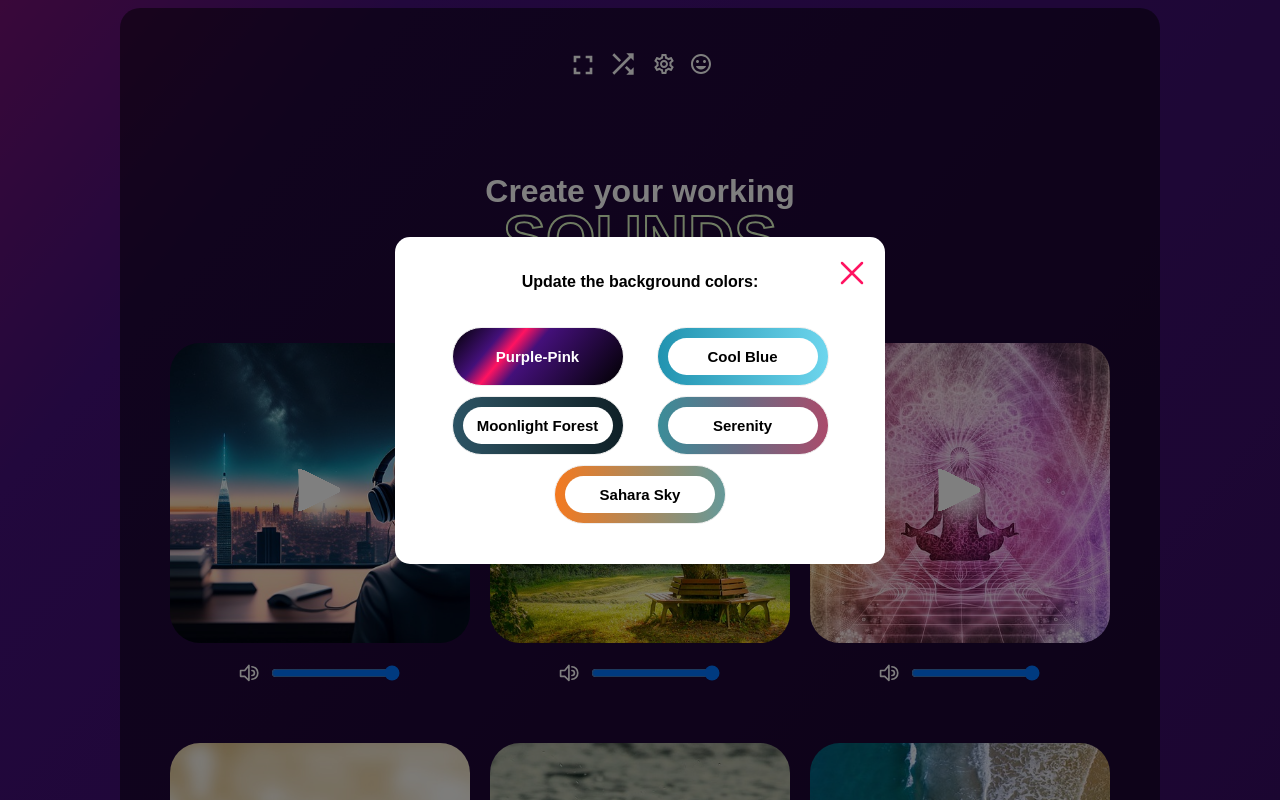
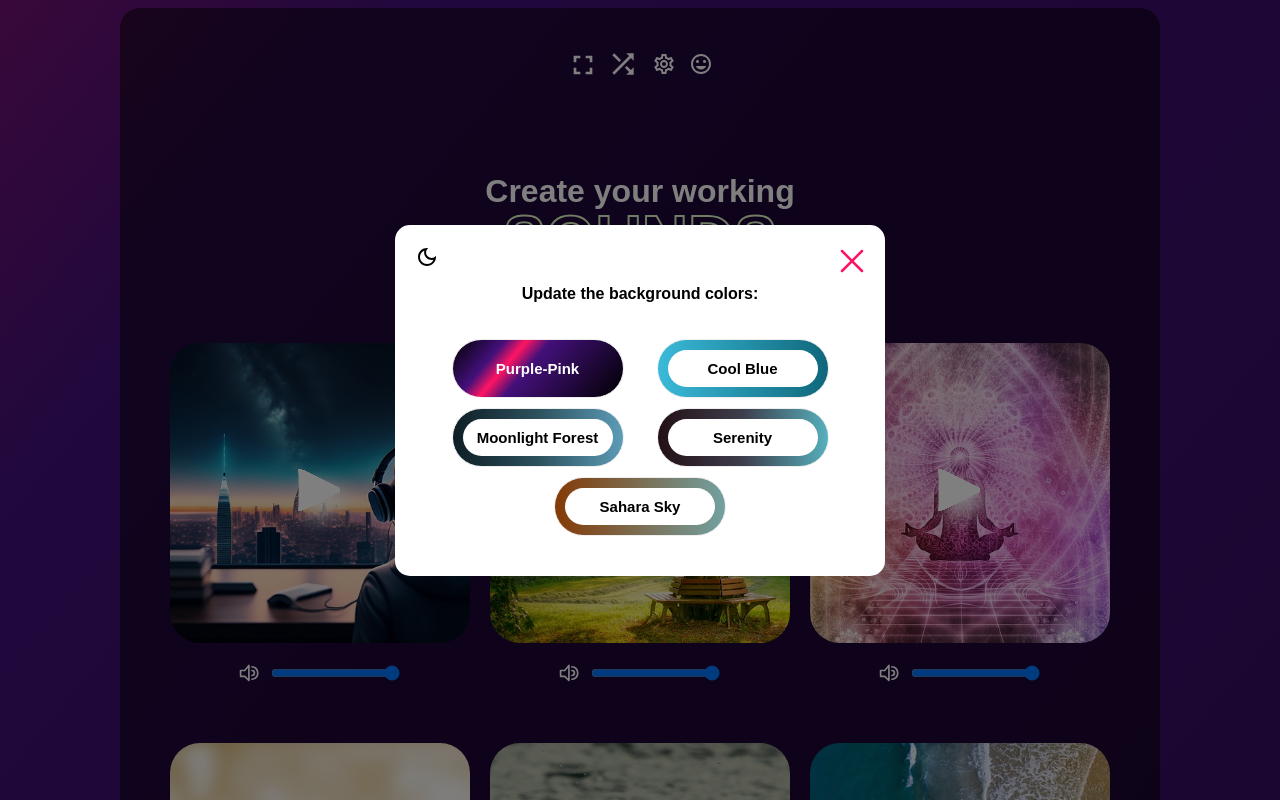
Before and after one commit to riccardobertolini/lofi-music, a Next.js app: page / in a window 1280 px wide. Both pictures are taken after a click on the button 664 px from the left and 65 px from the top of the page. Shown: the top 800 px of the page. Built offline with nearby package versions, Linux system fonts and the light colour scheme.

Commit message:
adding theme structure, need to fix rendering and colors still

```diff
--- a/components/SettingModal.tsx
+++ b/components/SettingModal.tsx
@@ -1,5 +1,5 @@
 import React, { useState, useRef, useEffect } from 'react'
-import { SettingsOutlined } from '@mui/icons-material'
+import { SettingsOutlined, DarkMode, DarkModeOutlined } from '@mui/icons-material'
 import {
   Container,
   CloseButton,
@@ -11,48 +11,57 @@ import {
 } from './SettingModal.style'
 import IconButton from './IconButton'
 import { useAccessibilityContext } from '../contexts/AccessibilityContext'
-import { MuiVariants } from '../constants/colors'
+import { ColorCodes, MuiVariants } from '../constants/colors'
+import { ColorSet, DarkModeUtils } from '../utils/DarkModeUtils';
 
-interface Color {
-  name: string
-  gradient: string
-  fallback: string
+
+class ColorTheme {
+  public name: string;
+  private _gradientType: number;
+  private _colorSet: ColorSet;
+
+  constructor(name: string, gradientType: number, colorSet: ColorSet) {
+    this.name = name,
+    this._gradientType = gradientType;
+    this._colorSet = colorSet
+  }
+
+  //linear-gradient( -50deg, #000 0%, #44107a 55%, #ff1361 66%, #44107a 76%, #000 100% );
+  public get gradient(): string {
+    switch (this._gradientType) {
+      case 1:
+        return `linear-gradient( -50deg, #000 0%, ${this._colorSet.secondary} 55%, ${this._colorSet.primary} 66%, ${this._colorSet.secondary} 76%, #000 100% )`;
+      case 2:
+        return `linear-gradient(to right, ${this._colorSet.primary}, ${this._colorSet.secondary})`;
+      case 3:
+        return `linear-gradient(to right, ${this._colorSet.accent}, ${this._colorSet.secondary}, ${this._colorSet.primary})`;
+      case 4:
+        return `linear-gradient(to right, ${this._colorSet.secondary}, ${this._colorSet.primary})`;
+      default:
+        return `linear-gradient(to right, ${this._colorSet.accent}, ${this._colorSet.secondary}, ${this._colorSet.primary})`;
+    }
+  }
+
+  public get fallback(): string {
+    return this._colorSet.primary;
+  }
 }
-//linear-gradient( -50deg, #000 0%, #44107a 55%, #ff1361 66%, #44107a 76%, #000 100% );
-const colors: Color[] = [
-  {
-    name: 'purple-pink',
-    gradient:
-      'linear-gradient( -50deg, #000 0%, #44107a 55%, #ff1361 66%, #44107a 76%, #000 100% )',
-    fallback: '#ff1361',
-  },
-  {
-    name: 'cool blue',
-    gradient: 'linear-gradient(to right, #2193b0, #6dd5ed)',
-    fallback: '#2193b0',
-  },
-  {
-    name: 'moonlight forest',
-    gradient: 'linear-gradient(to right, #2C5364, #203A43, #0F2027)',
-    fallback: '#0F2027',
-  },
-  {
-    name: 'serenity',
-    gradient: 'linear-gradient(to right, #3b8d99, #6b6b83, #aa4b6b)',
-    fallback: '#aa4b6b',
-  },
-  {
-    name: 'Sahara sky',
-    gradient: 'linear-gradient(to right, #f4791f, #659999)',
-    fallback: '#659999',
-  },
-]
+
+const themes: ColorTheme[] = [
+  new ColorTheme("purple-pink", 1, new ColorSet("#ff1361", "#44107a")),
+  new ColorTheme("cool blue", 2, new ColorSet("#2193b0", "#6dd5ed")),
+  new ColorTheme("moonlight forest", 3, new ColorSet("#2C5364", "#203A43", "#0F2027")),
+  new ColorTheme("serenity", 3, new ColorSet("#3b8d99", "#6b6b83", "#aa4b6b")),
+  new ColorTheme("sahara sky", 4, new ColorSet("#659999", "#f4791f"))
+];
+
+let currentTheme: ColorTheme = themes[0];
 
 const SettingModal = () => {
   const { setModalVisible } = useAccessibilityContext()
   const ModalRef = useRef(null)
   const [isOpen, setIsOpen] = useState<boolean>(false)
-  const [selectedColor, setSelectedColor] = useState<Color>()
+  const [selectedTheme, setSelectedTheme] = useState<ColorTheme>()
 
   const openModal = (): void => {
     setIsOpen(true)
@@ -79,17 +88,51 @@ const SettingModal = () => {
   }, [])
 
   useEffect(() => {
-    if (selectedColor) {
-      document.documentElement.style.backgroundColor = selectedColor.fallback
-      document.documentElement.style.backgroundImage = selectedColor.gradient
+    if (selectedTheme) {
+      document.documentElement.style.backgroundColor = selectedTheme.fallback
+      document.documentElement.style.backgroundImage = selectedTheme.gradient
     } else {
-      setSelectedColor(colors[0])
+      setSelectedTheme(themes[0])
     }
-  }, [selectedColor])
+  }, [selectedTheme])
 
-  const handleColorChange = (color: Color) => {
-    setSelectedColor(color)
+  const handleThemeChange = (theme: ColorTheme) => {
+    currentTheme = theme;
+    setSelectedTheme(theme)
   }
+
+  const flipToOppositeTheme = () => {
+    DarkModeUtils.switchMode();
+    handleThemeChange(currentTheme);
+  }
+
+  const darkModeButtonIcon = () => {
+    if (DarkModeUtils.darkMode) {
+      return  <DarkMode
+              onClick={flipToOppositeTheme}
+              onKeyDown={(e: React.KeyboardEvent) => {
+                if (e.key == ' ' || e.key == 'Enter' || e.key == 'Return') {
+                  flipToOppositeTheme()
+                }
+              }}
+              tabIndex={1}
+              aria-label="switch mode"
+              sx={{ fontSize: '24px', color: ColorCodes.BLACK, float: 'left' }}
+              />
+    } else {
+      return  <DarkModeOutlined
+              onClick={flipToOppositeTheme}
+              onKeyDown={(e: React.KeyboardEvent) => {
+                if (e.key == ' ' || e.key == 'Enter' || e.key == 'Return') {
+                  flipToOppositeTheme
+                }
+              }}
+              tabIndex={1}
+              aria-label="switch mode"
+              sx={{ fontSize: '24px', color: ColorCodes.BLACK, float: 'left' }}
+              />
+    }
+  };
 
   return (
     <Container>
@@ -118,7 +161,7 @@ const SettingModal = () => {
                 fill="none"
                 viewBox="0 0 24 24"
                 strokeWidth={1.5}
-                stroke={selectedColor?.fallback || '#000'}
+                stroke={selectedTheme?.fallback || '#000'}
                 className="w-6 h-6"
               >
                 <path
@@ -128,31 +171,34 @@ const SettingModal = () => {
                 />
               </svg>
             </CloseButton>
+            <div>
+              {darkModeButtonIcon()}
+            </div>
             <BackgroundColorWidget>
               <p>Update the background colors:</p>
               <ColorPickerWrapper>
-                {colors.map((color, index) => (
+                {themes.map((theme, index) => (
                   <ColorOption
                     key={index}
-                    onClick={() => handleColorChange(color)}
+                    onClick={() => handleThemeChange(theme)}
                     onKeyDown={(e: React.KeyboardEvent) => {
                       if (
                         e.key == ' ' ||
                         e.key == 'Return' ||
                         e.key == 'Enter'
                       ) {
-                        handleColorChange(color)
+                        handleThemeChange(theme)
                       }
                     }}
                     tabIndex={0}
-                    aria-label={color.name + ' as background'}
-                    background={color.gradient}
+                    aria-label={theme.name + ' as background'}
+                    background={theme.gradient}
                     insideback={
-                      color === selectedColor ? 'transparent' : 'white'
+                      theme === selectedTheme ? 'transparent' : 'white'
                     }
-                    textcolor={color === selectedColor ? 'white' : 'black'}
+                    textcolor={theme === selectedTheme ? 'white' : 'black'}
                   >
-                    <div>{color.name}</div>
+                    <div>{theme.name}</div>
                   </ColorOption>
                 ))}
               </ColorPickerWrapper>
--- /dev/null
+++ b/utils/DarkModeUtils.ts
@@ -0,0 +1,111 @@
+export class DarkModeUtils {
+    public static darkMode: boolean;
+
+    public static switchMode(): void {
+        DarkModeUtils.darkMode = !DarkModeUtils.darkMode;
+    }
+
+    public static HSLToHex(hsl: HSLColor): string {
+        const hDecimal = hsl.lightness / 100;
+        const a = (hsl.saturation * Math.min(hDecimal, 1 - hDecimal)) / 100;
+        const f = (n: number) => {
+          const k = (n + hsl.hue / 30) % 12;
+          const color = hDecimal - a * Math.max(Math.min(k - 3, 9 - k, 1), -1);
+
+          // Convert to Hex and prefix with "0" if required
+          return Math.round(255 * color)
+            .toString(16)
+            .padStart(2, "0");
+        };
+        return `#${f(0)}${f(8)}${f(4)}`;
+    }
+
+    public static HexToHSL(hex: string): HSLColor {
+        const result = /^#?([a-f\d]{2})([a-f\d]{2})([a-f\d]{2})$/i.exec(hex);
+
+        if (!result) {
+          throw new Error("Could not parse Hex Color");
+        }
+
+        const rHex = parseInt(result[1], 16);
+        const gHex = parseInt(result[2], 16);
+        const bHex = parseInt(result[3], 16);
+
+        const r = rHex / 255;
+        const g = gHex / 255;
+        const b = bHex / 255;
+
+        const max = Math.max(r, g, b);
+        const min = Math.min(r, g, b);
+
+        let h = (max + min) / 2;
+        let s = h;
+        let l = h;
+
+        if (max === min) {
+          // Achromatic
+          return { hue: 0, saturation: 0, lightness: l };
+        }
+
+        const d = max - min;
+        s = l > 0.5 ? d / (2 - max - min) : d / (max + min);
+        switch (max) {
+          case r:
+            h = (g - b) / d + (g < b ? 6 : 0);
+            break;
+          case g:
+            h = (b - r) / d + 2;
+            break;
+          case b:
+            h = (r - g) / d + 4;
+            break;
+        }
+        h /= 6;
+
+        s = s * 100;
+        s = Math.round(s);
+        l = l * 100;
+        l = Math.round(l);
+        h = Math.round(360 * h);
+
+        return { hue: h, saturation: s, lightness: l };
+    }
+}
+
+export interface HSLColor {
+    hue: number;
+    saturation: number;
+    lightness: number;
+}
+
+export class ColorSet {
+    private _primary: string;
+    private _secondary: string;
+    private _accent: string;
+
+    constructor(primary: string, secondary: string, accent?: string) {
+        this._primary = primary,
+        this._secondary = secondary,
+        this._accent = accent || primary
+    }
+
+    public get primary(): string {
+        const hslColor = DarkModeUtils.HexToHSL(this._primary);
+        hslColor.lightness = DarkModeUtils.darkMode ? 7 : 54;
+        return DarkModeUtils.HSLToHex(hslColor);
+    }
+
+    public get secondary(): string {
+        const hslColor = DarkModeUtils.HexToHSL(this._secondary);
+        hslColor.lightness = DarkModeUtils.darkMode ? 14 : 27;
+        return DarkModeUtils.HSLToHex(hslColor);
+    }
+
+    public get accent(): string {
+        const hslColor = DarkModeUtils.HexToHSL(this._accent);
+        hslColor.lightness = DarkModeUtils.darkMode ? 80 : 10;
+        return DarkModeUtils.HSLToHex(hslColor);
+    }
+}
+
+export default DarkModeUtils
```
